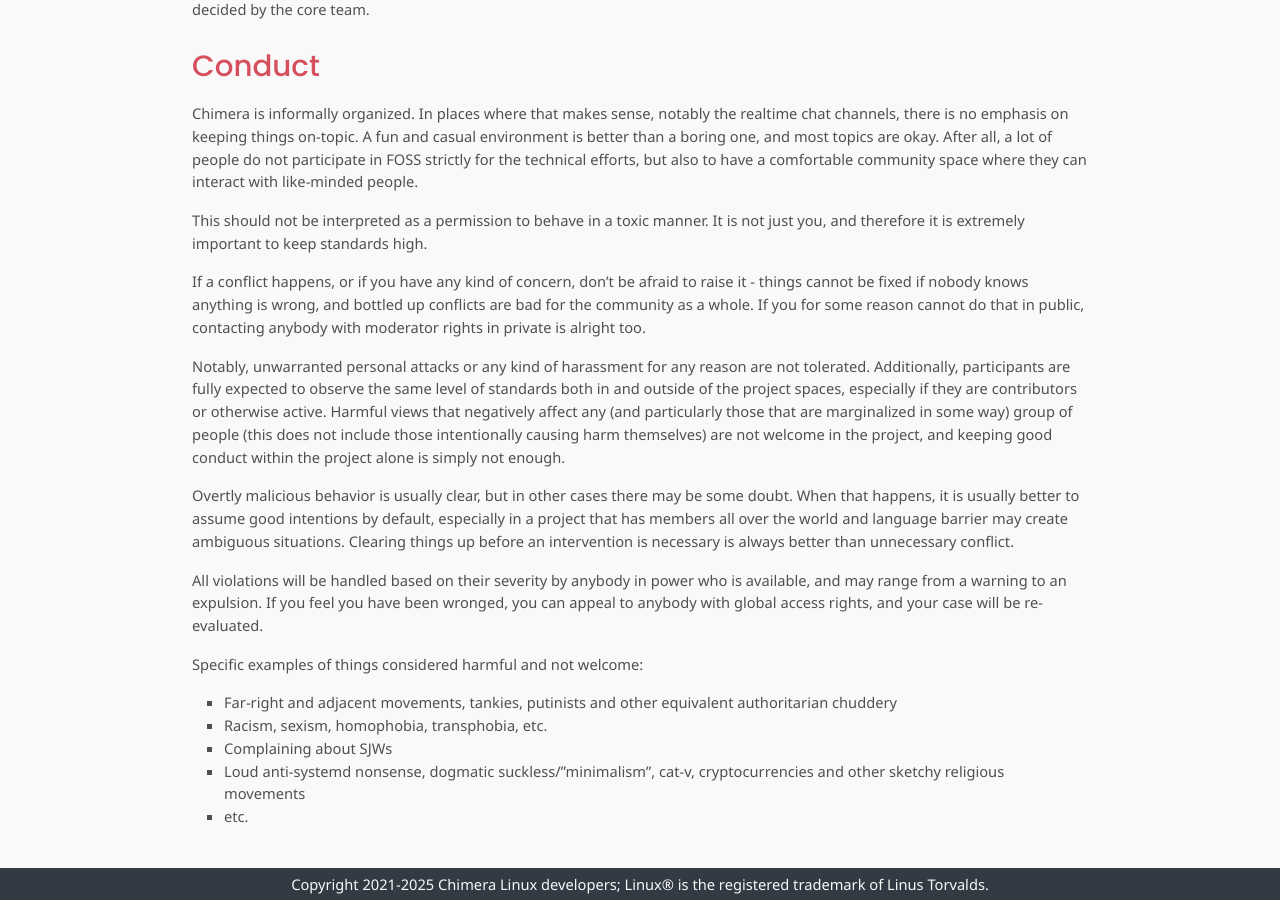
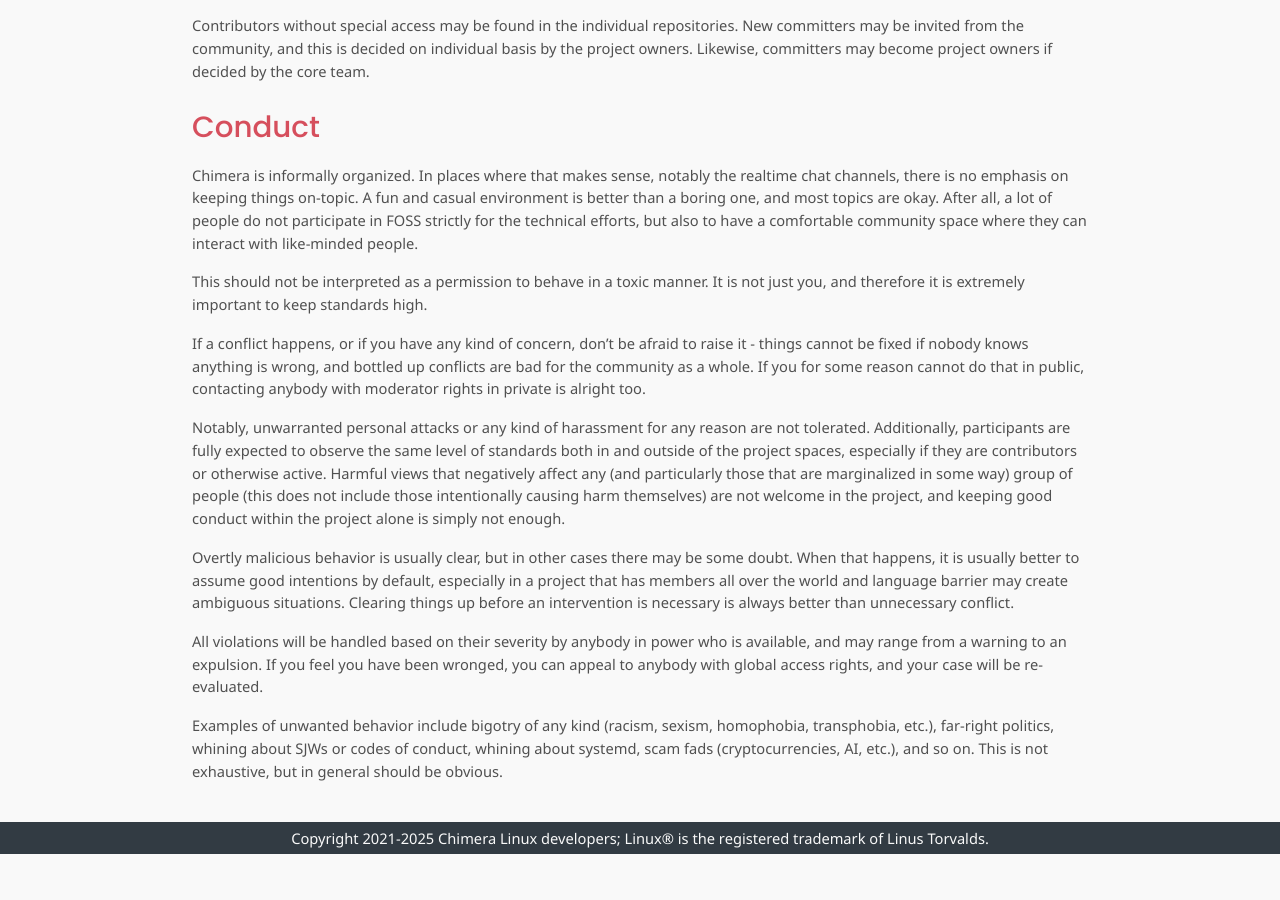
Before and after one commit to chimera-linux/chimera-linux.github.io, a Jekyll site: the page built from community/index.md, in a window 1280 px wide and 900 px high, scrolled down 1727 px. Built offline with Jekyll 4.4.1, drawn with Linux system fonts in a browser that asks for light colours; after the commit the page ends 2581 px from its top, so only the background shows below that; some of the changed text lies outside the part shown.

Commit message:
community: add clause about ai contributions, simplify coc

```diff
--- a/community/index.md
+++ b/community/index.md
@@ -61,6 +61,9 @@
 of the project you want to contribute into (each has their repository)
 and read its documentation. If you need help, you can always ask in one
 of the official channels. See the [Development](/development) page for more.
+
+Note that AI-generated contributions are **strictly prohibited** and anyone
+found doing them will be barred from further contributing to the project.
 
 ## Team
 
@@ -126,12 +129,7 @@
 have been wronged, you can appeal to anybody with global access rights, and
 your case will be re-evaluated.
 
-Specific examples of things considered harmful and not welcome:
-
-* Far-right and adjacent movements, tankies, putinists and other
-  equivalent authoritarian chuddery
-* Racism, sexism, homophobia, transphobia, etc.
-* Complaining about SJWs
-* Loud anti-systemd nonsense, dogmatic suckless/"minimalism",
-  cat-v, cryptocurrencies and other sketchy religious movements
-* etc.
+Examples of unwanted behavior include bigotry of any kind (racism, sexism,
+homophobia, transphobia, etc.), far-right politics, whining about SJWs or
+codes of conduct, whining about systemd, scam fads (cryptocurrencies, AI,
+etc.), and so on. This is not exhaustive, but in general should be obvious.
```
